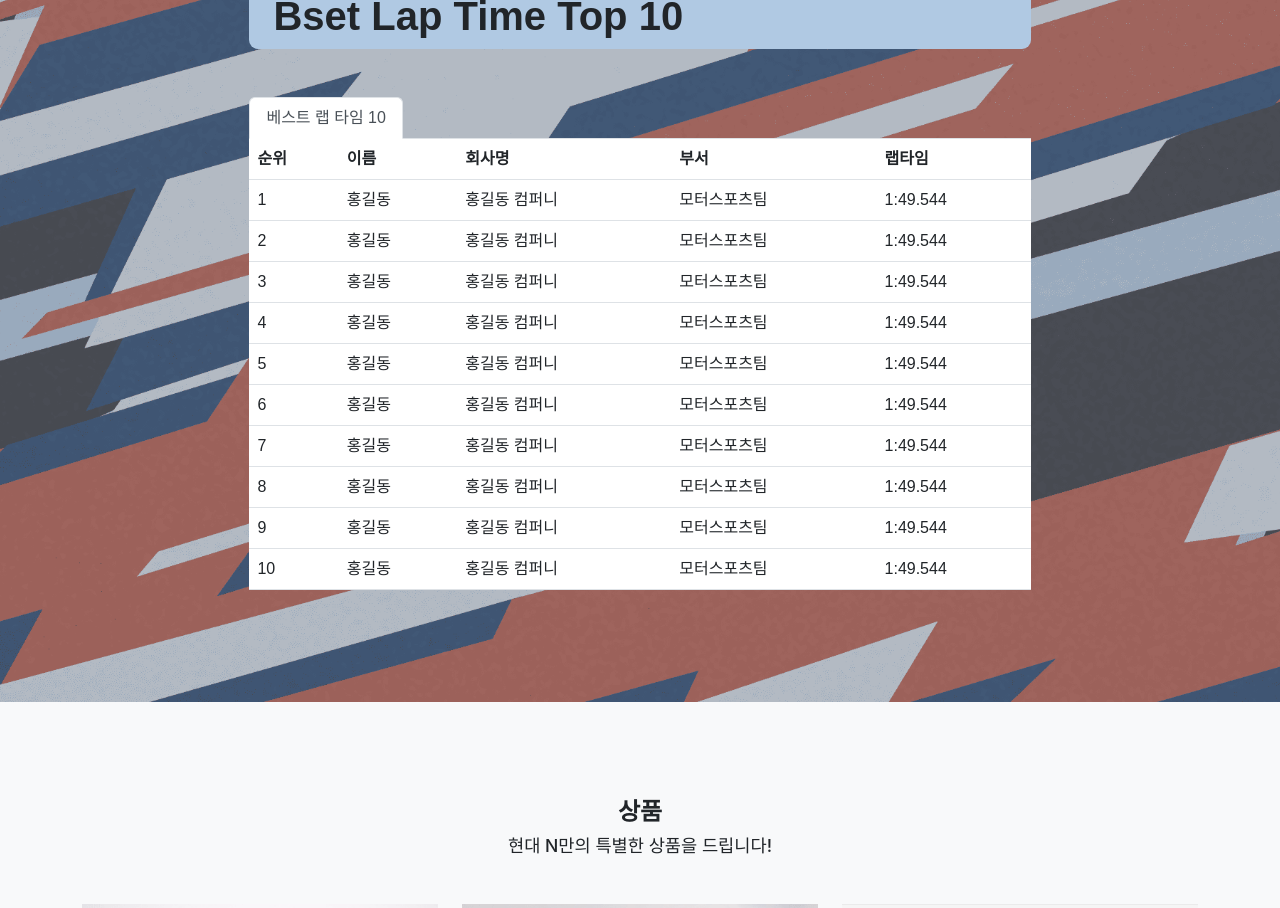
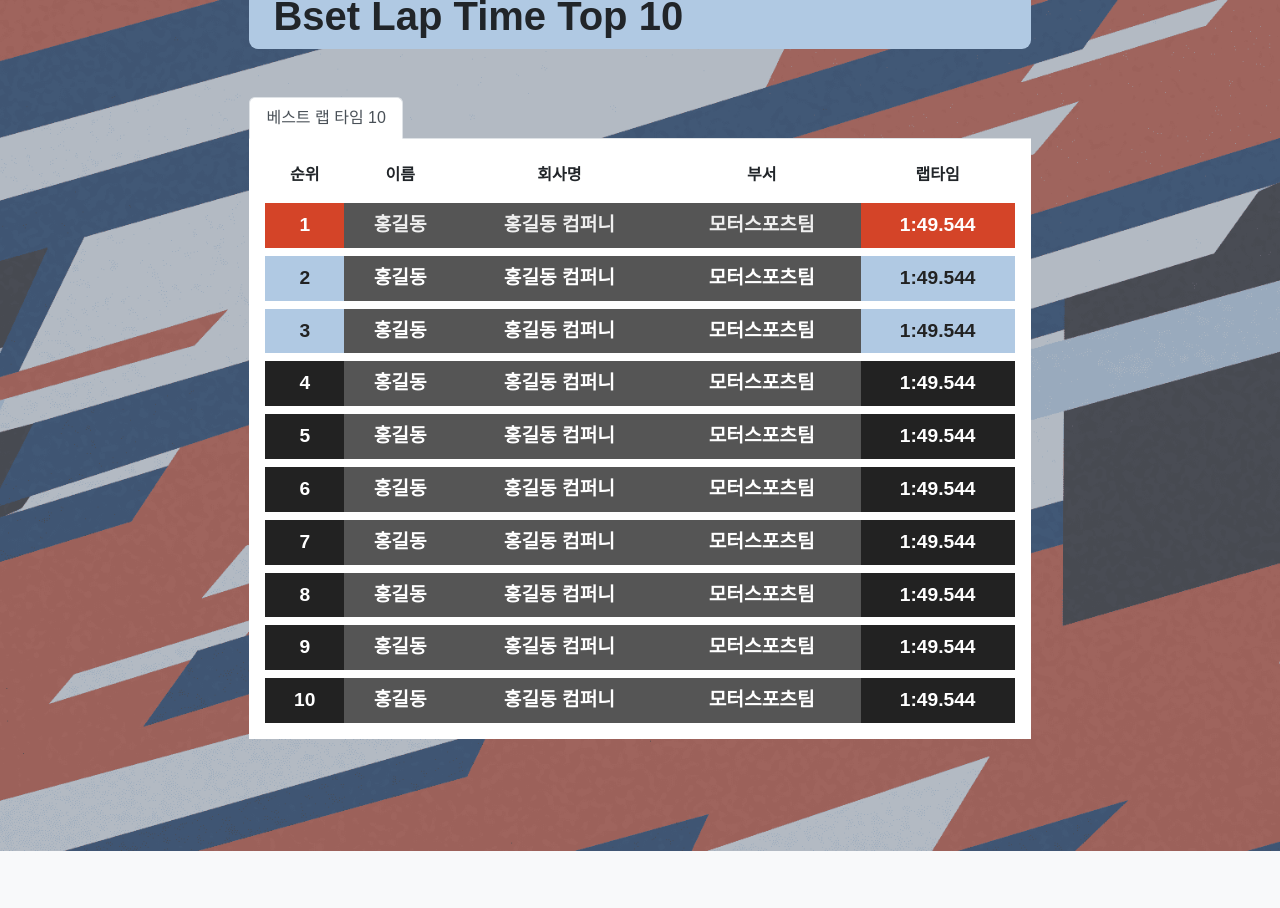
Before and after one commit to zinkki/automanix_record, a React (Create React App) app: page / in a window 1280 px wide. Shown: the part 1120-2028 px from the top of the page. Built offline with nearby package versions, Linux system fonts and the light colour scheme.

Commit message:
table-update

```diff
--- a/src/App.css
+++ b/src/App.css
@@ -207,3 +207,26 @@
 #portfolio .portfolio-item-youtube .portfolio-link-youtube:hover .portfolio-hover-youtube {
   opacity: 1;
 }
+
+/* table(ranking-chart) */
+.ranking-chart td {
+  color: #fff;
+  background-color: #555555;
+  font-weight: 700;
+  font-size: 1.2rem;
+}
+.ranking-chart tr {
+  border: 0.5rem solid #fff;
+  background-color: #555555;
+}
+.ranking-chart .black {
+  background-color: #222;
+  color:'#fff'
+}
+.ranking-chart td {
+  color:'#efefef'
+}
+.ranking-chart tr:hover td:hover {
+  transition: ease-in-out 0.55s;
+  color:#ffffff;
+}
--- a/src/component/RankingChart.jsx
+++ b/src/component/RankingChart.jsx
@@ -2,9 +2,9 @@ import Table from 'react-bootstrap/Table';
 
 export default function RankingChart() {
   return(
-    <Table hover>
+    <Table hover style={{border:'1rem solid #fff'}} className='text-center ranking-chart'>
       <thead>
-        <tr>
+        <tr style={{backgroundColor:'#fff'}}>
           <th>순위</th>
           <th>이름</th>
           <th>회사명</th>
@@ -13,75 +13,75 @@ export default function RankingChart() {
         </tr>
       </thead>
       <tbody>
+        <tr style={{color:'#efefef'}}>
+          <td style={{backgroundColor:'#d44428',color:'#fff',fontWeight:'900'}}>1</td>
+          <td style={{color:'#efefef'}}>홍길동</td>
+          <td style={{color:'#efefef'}}>홍길동 컴퍼니</td>
+          <td style={{color:'#efefef'}}>모터스포츠팀</td>
+					<td style={{backgroundColor:'#d44428',fontWeight:'900'}}>1:49.544</td>
+        </tr>
         <tr>
-          <td>1</td>
+					<td style={{backgroundColor:'#b0c9e3',color:'#222',fontWeight:'900'}}>2</td>
           <td>홍길동</td>
           <td>홍길동 컴퍼니</td>
           <td>모터스포츠팀</td>
-					<td>1:49.544</td>
+					<td style={{backgroundColor:'#b0c9e3',color:'#222',fontWeight:'900'}}>1:49.544</td>
         </tr>
         <tr>
-					<td>2</td>
+					<td style={{backgroundColor:'#b0c9e3',color:'#222',fontWeight:'900'}}>3</td>
           <td>홍길동</td>
           <td>홍길동 컴퍼니</td>
           <td>모터스포츠팀</td>
-					<td>1:49.544</td>
+					<td style={{backgroundColor:'#b0c9e3',color:'#222',fontWeight:'900'}}>1:49.544</td>
         </tr>
-        <tr>
-					<td>3</td>
+				<tr>
+					<td style={{backgroundColor:'#222',color:'#fff',fontWeight:'900'}}>4</td>
           <td>홍길동</td>
           <td>홍길동 컴퍼니</td>
           <td>모터스포츠팀</td>
-					<td>1:49.544</td>
+					<td className='black'>1:49.544</td>
         </tr>
 				<tr>
-					<td>4</td>
+					<td style={{backgroundColor:'#222',color:'#fff',fontWeight:'900'}}>5</td>
           <td>홍길동</td>
           <td>홍길동 컴퍼니</td>
           <td>모터스포츠팀</td>
-					<td>1:49.544</td>
+					<td className='black'>1:49.544</td>
         </tr>
 				<tr>
-					<td>5</td>
+					<td style={{backgroundColor:'#222',color:'#fff',fontWeight:'900'}}>6</td>
           <td>홍길동</td>
           <td>홍길동 컴퍼니</td>
           <td>모터스포츠팀</td>
-					<td>1:49.544</td>
+					<td className='black'>1:49.544</td>
         </tr>
 				<tr>
-					<td>6</td>
+					<td style={{backgroundColor:'#222',color:'#fff',fontWeight:'900'}}>7</td>
           <td>홍길동</td>
           <td>홍길동 컴퍼니</td>
           <td>모터스포츠팀</td>
-					<td>1:49.544</td>
+					<td className='black'>1:49.544</td>
         </tr>
 				<tr>
-					<td>7</td>
+					<td style={{backgroundColor:'#222',color:'#fff',fontWeight:'900'}}>8</td>
           <td>홍길동</td>
           <td>홍길동 컴퍼니</td>
           <td>모터스포츠팀</td>
-					<td>1:49.544</td>
+					<td className='black'>1:49.544</td>
         </tr>
 				<tr>
-					<td>8</td>
+					<td style={{backgroundColor:'#222',color:'#fff',fontWeight:'900'}}>9</td>
           <td>홍길동</td>
           <td>홍길동 컴퍼니</td>
           <td>모터스포츠팀</td>
-					<td>1:49.544</td>
+					<td className='black'>1:49.544</td>
         </tr>
 				<tr>
-					<td>9</td>
+					<td style={{backgroundColor:'#222',color:'#fff',fontWeight:'900'}}>10</td>
           <td>홍길동</td>
           <td>홍길동 컴퍼니</td>
           <td>모터스포츠팀</td>
-					<td>1:49.544</td>
-        </tr>
-				<tr>
-					<td>10</td>
-          <td>홍길동</td>
-          <td>홍길동 컴퍼니</td>
-          <td>모터스포츠팀</td>
-					<td>1:49.544</td>
+					<td className='black'>1:49.544</td>
         </tr>
       </tbody>
     </Table>
```
